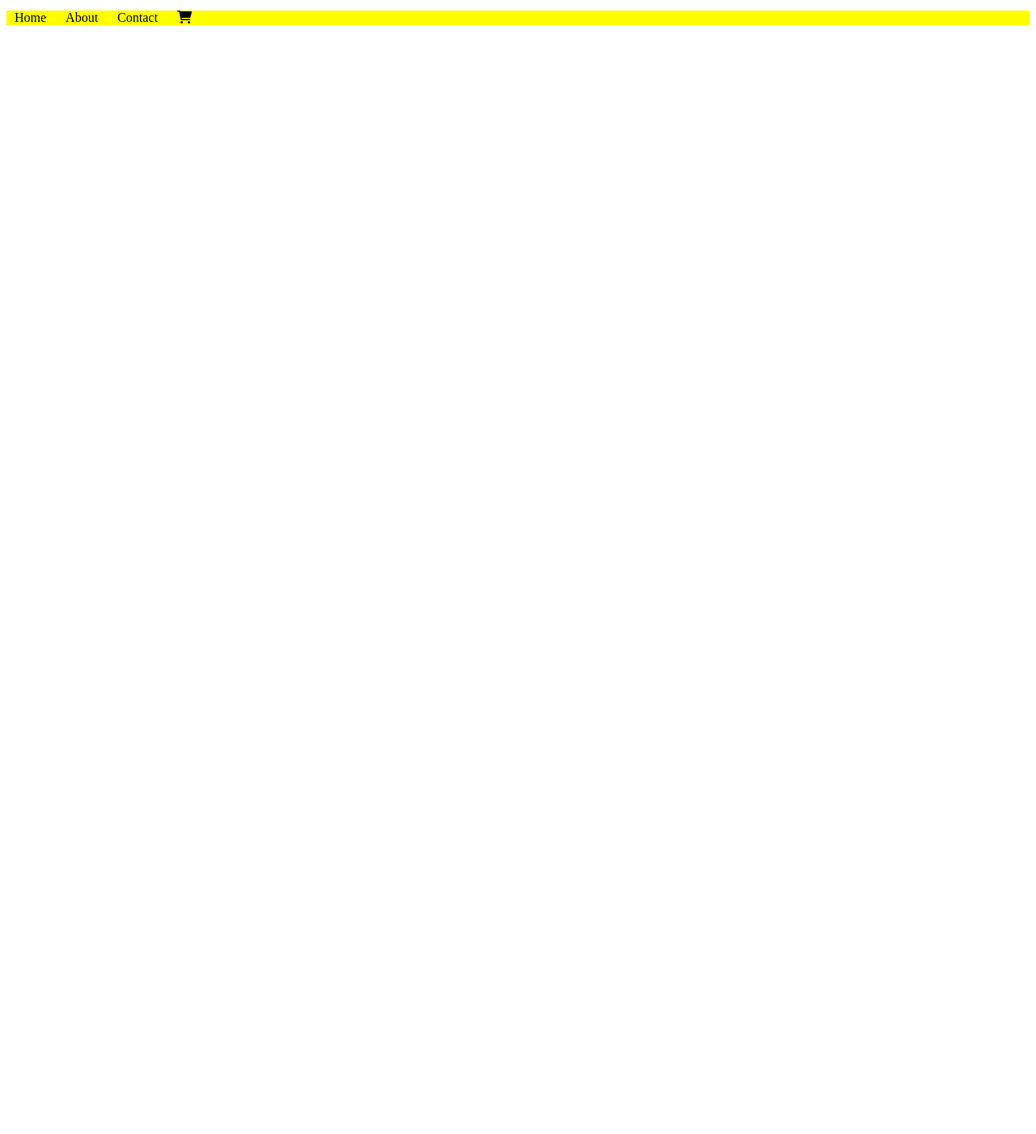
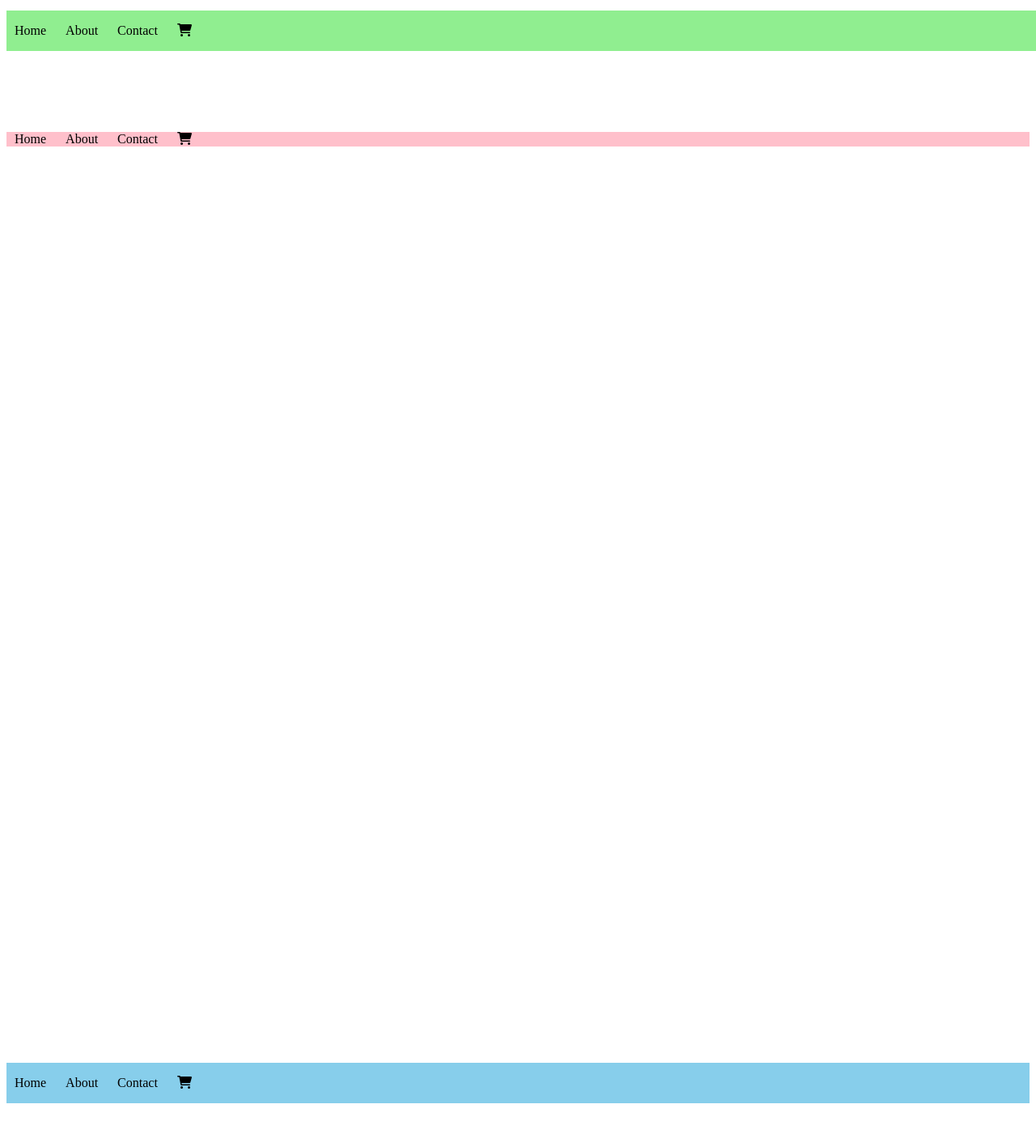
Before and after one commit to io-rocavi/Portfolio, a plain HTML site: page Assignments/NavBarLab_pt1/index.html in a window 1280 px wide. Shown: the part 3-1404 px from the top of the page at 81% size. Drawn offline with Linux system fonts and the light colour scheme; files that its build step writes are made by us from their sources.

Commit message:
update 2

```diff
--- a/Assignments/NavBarLab_pt1/index.html
+++ b/Assignments/NavBarLab_pt1/index.html
@@ -6,7 +6,7 @@
     <link rel="stylesheet" href="css/style.css">
   </head>
   <body>
-    <nav>
+    <nav id="navbar1">
       <ul>
         <li>
           <a href="#">Home</a>
@@ -18,8 +18,39 @@
           <a href="#">Contact</a>
         </li>
         <li>
-          <a href="#"></a>
-            <i class="fa-solid fa-cart-shopping"></i>
+          <a href="#"><i class="fa-solid fa-cart-shopping"></i></a>
+        </li>
+      </ul>
+    </nav>
+    <nav id="navbar2">
+      <ul>
+        <li>
+          <a href="#">Home</a>
+        </li>
+        <li>
+          <a href="#">About</a>
+        </li>
+        <li>
+          <a href="#">Contact</a>
+        </li>
+        <li>
+          <a href="#"><i class="fa-solid fa-cart-shopping"></i></a>
+        </li>
+      </ul>
+    </nav>
+    <nav id="navbar3">
+      <ul>
+        <li>
+          <a href="#">Home</a>
+        </li>
+        <li>
+          <a href="#">About</a>
+        </li>
+        <li>
+          <a href="#">Contact</a>
+        </li>
+        <li>
+          <a href="#"><i class="fa-solid fa-cart-shopping"></i></a>
         </li>
       </ul>
     </nav>
```
Also changed, not shown: Assignments/NavBar_Assignment2/index.html (+3 -23 lines).
